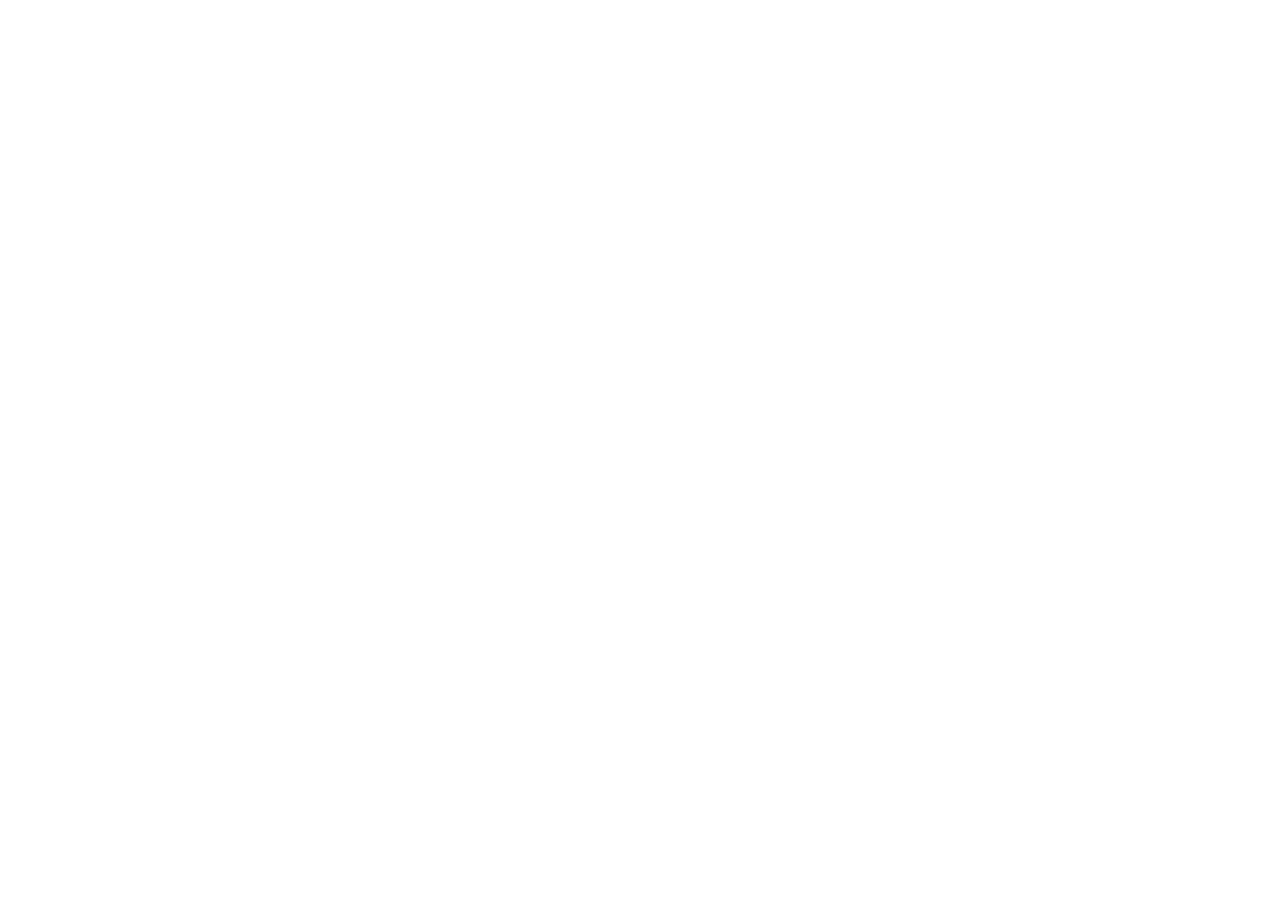
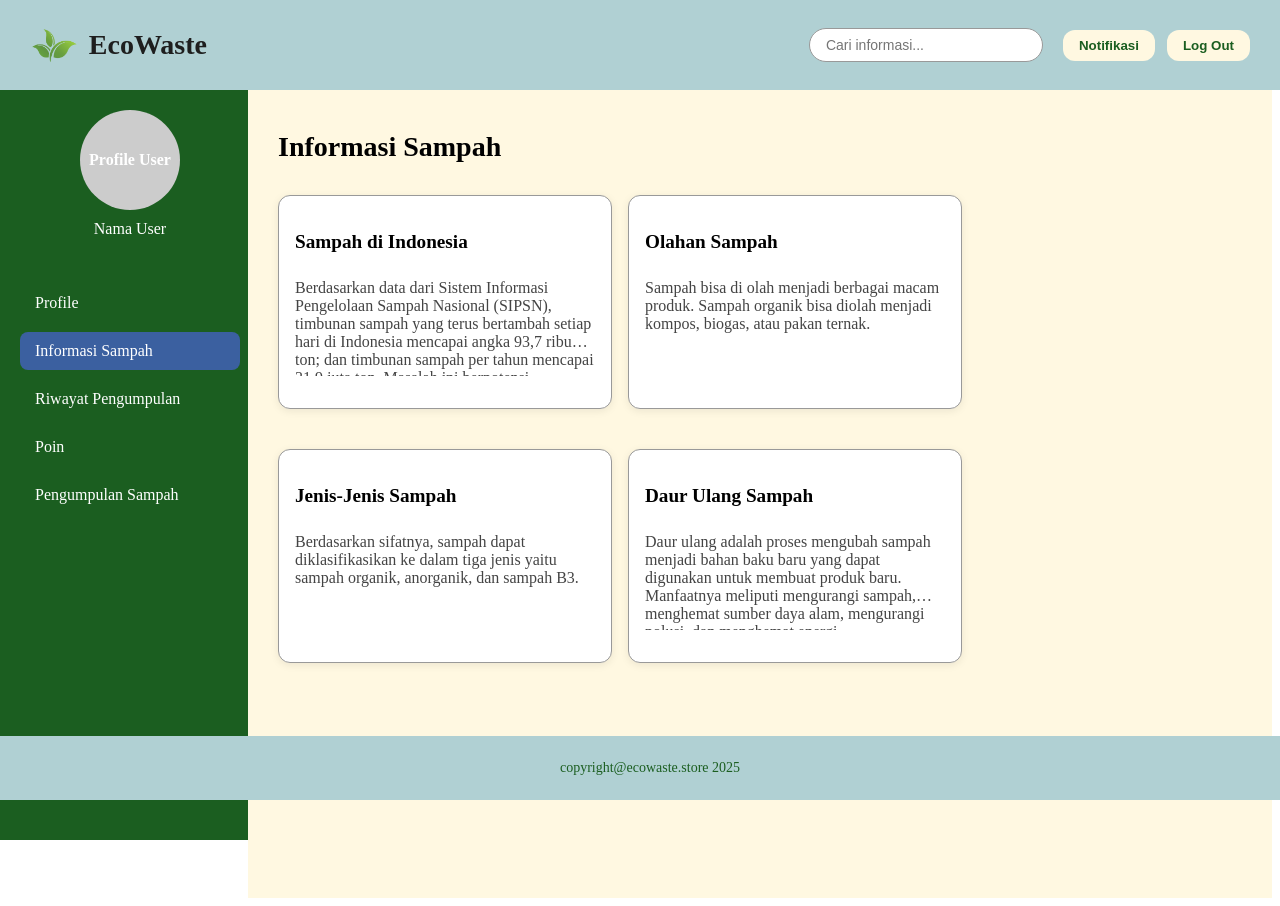
Before and after one commit to hengkyudemy/ecowaste.store, a React (Vite) app in the folder ecowaste-client/: page /informasi in a window 1280 px wide. Before the commit this address had no page. Before the commit the page ends 800 px from the top, so only its background shows below. Built offline with nearby package versions, Linux system fonts and the light colour scheme; sample sign-in values are in the browser's storage.

Commit message:
Menambahkan Halaman Informasi Sampah dan Detail Page

```diff
--- a/ecowaste-client/src/App.jsx
+++ b/ecowaste-client/src/App.jsx
@@ -7,6 +7,9 @@
 import FormPengumpulanSampah from './pages/FormPengumpulanSampah';
 import ProfilePage from './pages/ProfilePage';
 import ProtectedRoute from './components/ProtectedRoute';
+import InformasiSampah from './pages/InformasiSampah';
+import InfoDetail from './pages/InfoDetail';
+
 
 function App() {
   return (
@@ -48,6 +51,22 @@
           </ProtectedRoute>
         }
       />
+      <Route
+        path="/informasi"
+        element={
+          <ProtectedRoute>
+            <InformasiSampah />
+          </ProtectedRoute>
+        }
+      />
+      <Route
+        path="/informasi/:id"
+        element={
+          <ProtectedRoute>
+            <InfoDetail />
+          </ProtectedRoute>
+        }
+      />
     </Routes>
   );
 }
--- a/ecowaste-client/src/components/Sidebar.jsx
+++ b/ecowaste-client/src/components/Sidebar.jsx
@@ -13,7 +13,7 @@
         <NavLink to="/profile" className={({ isActive }) => isActive ? 'active' : ''}>
           Profile
         </NavLink>
-        <NavLink to="/" className={({ isActive }) => isActive ? 'active' : ''} end>
+        <NavLink to="/informasi" className={({ isActive }) => isActive ? 'active' : ''}>
           Informasi Sampah
         </NavLink>
         <NavLink to="/riwayat" className={({ isActive }) => isActive ? 'active' : ''}>
--- /dev/null
+++ b/ecowaste-client/src/contexts/TrashContext.jsx
@@ -0,0 +1,17 @@
+import React, { createContext, useState } from 'react';
+
+export const TrashContext = createContext();
+
+export function TrashProvider({ children }) {
+  const [collections, setCollections] = useState([]);
+
+  const addCollection = (collection) => {
+    setCollections((prev) => [...prev, collection]);
+  };
+
+  return (
+    <TrashContext.Provider value={{ collections, addCollection }}>
+      {children}
+    </TrashContext.Provider>
+  );
+}
--- a/ecowaste-client/src/index.jsx
+++ b/ecowaste-client/src/index.jsx
@@ -3,13 +3,16 @@
 import App from './App';
 import { AuthProvider } from './contexts/AuthContext';
 import { BrowserRouter } from 'react-router-dom';
+import { TrashProvider } from './contexts/TrashContext';
 
 ReactDOM.createRoot(document.getElementById('root')).render(
   <React.StrictMode>
     <AuthProvider>
-      <BrowserRouter>
-        <App />
-      </BrowserRouter>
+      <TrashProvider>
+        <BrowserRouter>
+          <App />
+        </BrowserRouter>
+      </TrashProvider>
     </AuthProvider>
-  </React.StrictMode>
+  </React.StrictMode>,
 );
--- a/ecowaste-client/src/pages/FormPengumpulanSampah.jsx
+++ b/ecowaste-client/src/pages/FormPengumpulanSampah.jsx
@@ -1,40 +1,94 @@
-import React from 'react';
+import React, { useState, useContext } from 'react';
+import { useNavigate } from 'react-router-dom';
+import { TrashContext } from '../contexts/TrashContext';
 import Header from '../components/Header';
 import Sidebar from '../components/Sidebar';
 import Footer from '../components/Footer';
 import '../styles/App.css';
 
 const FormPengumpulanSampahPage = () => {
+  const trashCtx = useContext(TrashContext);
+  const addPengumpulan = trashCtx?.addPengumpulan;
+  const navigate = useNavigate();
+
+  const [jenis, setJenis] = useState('');
+  const [jumlah, setJumlah] = useState('');
+  const [tanggal, setTanggal] = useState('');
+  const [alamat, setAlamat] = useState('');
+  const [catatan, setCatatan] = useState('');
+
+  const handleSubmit = (e) => {
+    e.preventDefault();
+
+    const newData = {
+      jenis,
+      jumlah,
+      tanggal,
+      alamat,
+      catatan,
+      status: 'Pengumpulan Sampah diterima',
+    };
+
+    if (typeof addPengumpulan === 'function') {
+      addPengumpulan(newData);
+    } else {
+      // fallback: simpan ke localStorage jika context tidak tersedia
+      const data = JSON.parse(localStorage.getItem('pengumpulanList') || '[]');
+      data.push(newData);
+      localStorage.setItem('pengumpulanList', JSON.stringify(data));
+    }
+
+    navigate('/pengumpulan');
+  };
+
   return (
     <div className="app-container">
       <Header />
       <Sidebar />
       <main className="content-container">
         <h2 className="page-title">Pengumpulan Sampah</h2>
-        <form className="form-box">
+        <form className="form-box" onSubmit={handleSubmit}>
           <label>
             Jenis Sampah
-            <select required>
+            <select value={jenis} onChange={(e) => setJenis(e.target.value)} required>
               <option value="">--Pilih Jenis Sampah--</option>
-              <option value="organik">Organik</option>
-              <option value="anorganik">Anorganik</option>
+              <option value="Organik">Organik</option>
+              <option value="Anorganik">Anorganik</option>
             </select>
           </label>
           <label>
             Jumlah Sampah
-            <input type="number" required />
+            <input
+              type="number"
+              value={jumlah}
+              onChange={(e) => setJumlah(e.target.value)}
+              required
+            />
           </label>
           <label>
             Tanggal Pengumpulan
-            <input type="date" required />
+            <input
+              type="date"
+              value={tanggal}
+              onChange={(e) => setTanggal(e.target.value)}
+              required
+            />
           </label>
           <label>
             Alamat
-            <textarea required />
+            <textarea
+              value={alamat}
+              onChange={(e) => setAlamat(e.target.value)}
+              required
+            />
           </label>
           <label>
             Catatan Tambahan
-            <input type="text" />
+            <input
+              type="text"
+              value={catatan}
+              onChange={(e) => setCatatan(e.target.value)}
+            />
           </label>
           <button type="submit" className="auth-button">Kirim</button>
         </form>
--- /dev/null
+++ b/ecowaste-client/src/pages/InfoDetail.jsx
@@ -0,0 +1,28 @@
+import React from 'react';
+import { useParams } from 'react-router-dom';
+import { getInfo } from '../utils/local-data';
+import Header from '../components/Header';
+import Sidebar from '../components/Sidebar';
+import Footer from '../components/Footer';
+import '../styles/App.css';
+
+const InfoDetail = () => {
+  const { id } = useParams();
+  const info = getInfo(Number(id));
+
+  if (!info) return <p>Informasi tidak ditemukan.</p>;
+
+  return (
+    <div className="page-container">
+      <Header />
+      <Sidebar />
+      <main className="info-detail-container">
+        <h2 className="page-title">{info.title}</h2>
+        <p>{info.body}</p>
+      </main>
+      <Footer />
+    </div>
+  );
+};
+
+export default InfoDetail;
--- /dev/null
+++ b/ecowaste-client/src/pages/InformasiSampah.jsx
@@ -0,0 +1,34 @@
+import React from 'react';
+import { Link } from 'react-router-dom';
+import { getAllInfos } from '../utils/local-data';
+import Header from '../components/Header';
+import Sidebar from '../components/Sidebar';
+import Footer from '../components/Footer';
+import '../styles/App.css';
+
+const InformasiSampah = () => {
+  const informasi = getAllInfos();
+
+  return (
+    <div className="page-container">
+      <Header />
+      <Sidebar />
+      <main className="content-container">
+        <h2 className="page-title">Informasi Sampah</h2>
+        <div className="info-section">
+          {informasi.map((item) => (
+            <Link to={`/informasi/${item.id}`} key={item.id} className="info-card-link">
+              <div className="info-card">
+                <h3>{item.title}</h3>
+                <p>{item.body}</p>
+              </div>
+            </Link>
+          ))}
+        </div>
+      </main>
+      <Footer />
+    </div>
+  );
+};
+
+export default InformasiSampah;
--- a/ecowaste-client/src/pages/PengumpulanSampahPage.jsx
+++ b/ecowaste-client/src/pages/PengumpulanSampahPage.jsx
@@ -1,4 +1,4 @@
-import React, { useState } from 'react';
+import React, { useState, useEffect } from 'react';
 import { useNavigate } from 'react-router-dom';
 import Header from '../components/Header';
 import Sidebar from '../components/Sidebar';
@@ -10,6 +10,11 @@
   const navigate = useNavigate();
   const [pengumpulanList, setPengumpulanList] = useState([]);
 
+  useEffect(() => {
+    const data = JSON.parse(localStorage.getItem('pengumpulanList') || '[]');
+    setPengumpulanList(data);
+  }, []);
+
   return (
     <div className="app-container">
       <Header />
@@ -20,8 +25,20 @@
           <p>Tidak ada pengumpulan sampah saat ini</p>
         ) : (
           pengumpulanList.map((item, index) => (
-            <div key={index}>
-              <p>{item.jenis} - {item.jumlah} kg</p>
+            <div className="pengumpulan-card" key={index}>
+              <h3>
+                {item.status === 'Pengumpulan Sampah sudah diambil'
+                  ? 'Pengumpulan Sampah sudah Selesai'
+                  : 'Pengumpulan Sampah dalam Proses'}
+              </h3>
+              <div className="pengumpulan-info">
+                <p><strong>Jenis:</strong> {item.jenis}</p>
+                <p><strong>Jumlah:</strong> {item.jumlah} kg</p>
+                <p><strong>Alamat:</strong> {item.alamat}</p>
+                <p><strong>Status:</strong> {item.status}</p>
+                {item.tanggal && <p><strong>Tanggal:</strong> {item.tanggal}</p>}
+                {item.catatan && <p><strong>Catatan:</strong> {item.catatan}</p>}
+              </div>
             </div>
           ))
         )}
--- a/ecowaste-client/src/styles/App.css
+++ b/ecowaste-client/src/styles/App.css
@@ -396,3 +396,97 @@
   font-weight: bold;
   color: #fdd835;
 }
+
+/* Pengumpulan Sampah*/
+.pengumpulan-card,
+.info-card {
+  background: #fff;
+  border-radius: 12px;
+  box-shadow: 0 2px 8px rgba(0, 0, 0, 0.08);
+  padding: 24px 28px;
+  margin-bottom: 24px;
+  max-width: 500px;
+  border: 2px solid #222;
+  /* stroke hitam */
+}
+
+.pengumpulan-card h3 {
+  margin-top: 0;
+  margin-bottom: 16px;
+}
+
+.pengumpulan-info p {
+  margin: 4px 0;
+}
+
+
+/* Informasi Sampah */
+.info-list {
+  display: flex;
+  flex-direction: column;
+  gap: 20px;
+}
+
+.info-section {
+  display: flex;
+  flex-wrap: wrap;
+  gap: 20px;
+}
+
+.info-card-link {
+  text-decoration: none;
+  color: inherit;
+}
+
+.info-card {
+  width: 300px;
+  height: 180px;
+  background: #fff;
+  border-radius: 12px;
+  box-shadow: 0 2px 8px rgba(0, 0, 0, 0.08);
+  padding: 20px;
+  display: flex;
+  flex-direction: column;
+  justify-content: flex-start;
+  transition: box-shadow 0.2s;
+  overflow: hidden;
+}
+
+.info-card h3 {
+  font-size: 1.2rem;
+  margin-bottom: 10px;
+  white-space: nowrap;
+  overflow: hidden;
+  text-overflow: ellipsis;
+}
+
+.info-card p {
+  font-size: 1rem;
+  color: #444;
+  flex: 1;
+  overflow: hidden;
+  text-overflow: ellipsis;
+  display: -webkit-box;
+  -webkit-line-clamp: 4;
+  -webkit-box-orient: vertical;
+  white-space: normal;
+}
+
+.info-detail-container {
+  margin-left: 250px;
+  padding: 100px 40px 40px 40px;
+  background-color: #fff8e1;
+  min-height: calc(100vh - 50px);
+  box-sizing: border-box;
+  border: none;
+  border-radius: 0;
+  box-shadow: none;
+  max-width: none;
+  width: auto;
+}
+
+.page-title {
+  font-size: 28px;
+  font-weight: bold;
+  margin-bottom: 20px;
+}
```
Also changed, not shown: ecowaste-client/src/components/InfoItem.jsx (+13 -10 lines).
